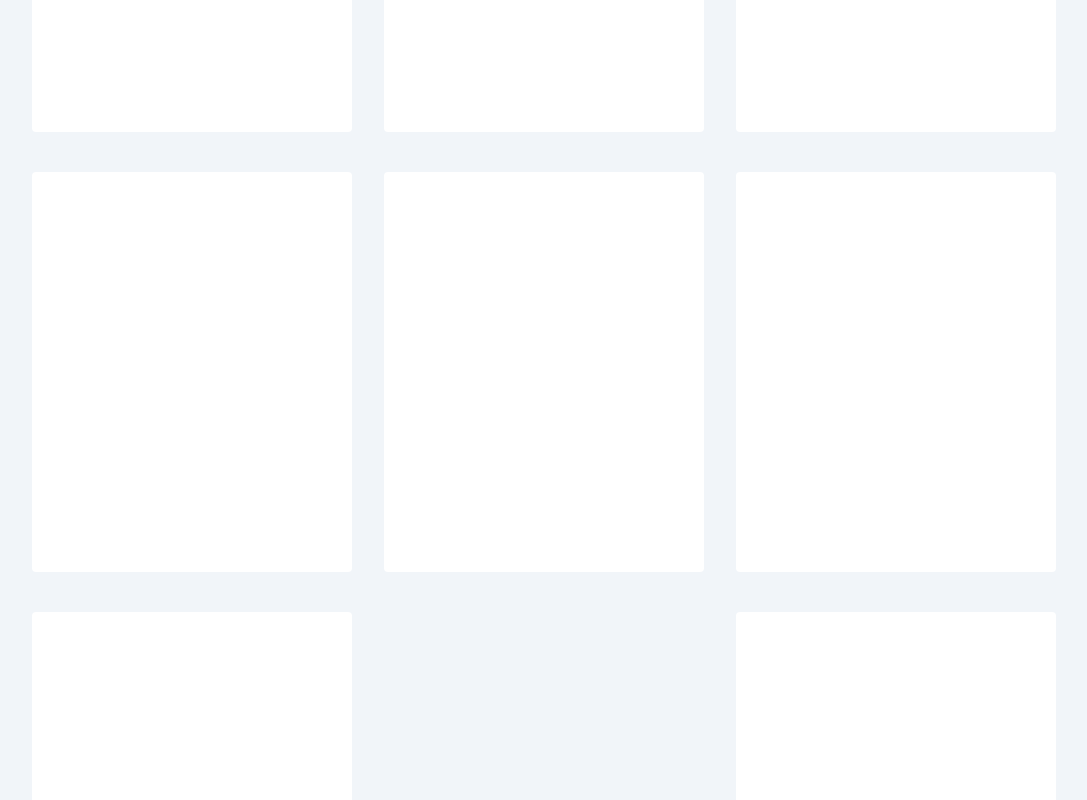
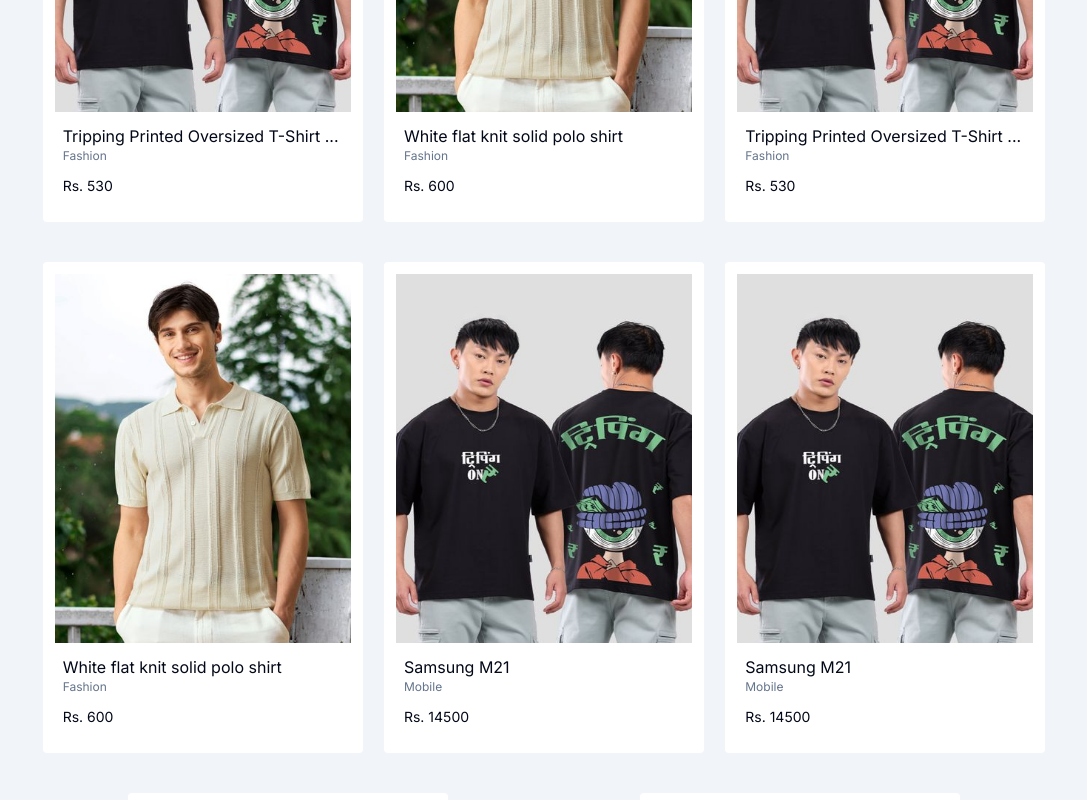
Before and after one commit to Abhisek0721/swiftkart, a Next.js app: page / in a window 1280 px wide. Shown: the part 1000-1800 px from the top of the page, without its empty margins (96-1183 px from the left). Built offline with nearby package versions, Linux system fonts and the light colour scheme.

Commit message:
feat: product card layout

```diff
--- a/src/app/data/products.json
+++ b/src/app/data/products.json
@@ -1,42 +1,58 @@
 [
     {
-        "productName": "Samsung M21",
-        "productPrice": 14500,
-        "productDescription": "This is product description"
+        "productName": "Tripping Printed Oversized T-Shirt For Men",
+        "productCategory": "fashion",
+        "productPrice": 530,
+        "productDescription": "This is product description",
+        "url": "/products/tshirt.jpg"
+    },
+    {
+        "productName": "White flat knit solid polo shirt",
+        "productCategory": "fashion",
+        "productPrice": 600,
+        "productDescription": "This is product description",
+        "url": "/products/white_flat_knit_solid_polo_shirt.jpg"
+    },
+    {
+        "productName": "Tripping Printed Oversized T-Shirt For Men",
+        "productCategory": "fashion",
+        "productPrice": 530,
+        "productDescription": "This is product description",
+        "url": "/products/tshirt.jpg"
+    },
+    {
+        "productName": "White flat knit solid polo shirt",
+        "productCategory": "fashion",
+        "productPrice": 600,
+        "productDescription": "This is product description",
+        "url": "/products/white_flat_knit_solid_polo_shirt.jpg"
     },
     {
         "productName": "Samsung M21",
+        "productCategory": "mobile",
         "productPrice": 14500,
-        "productDescription": "This is product description"
+        "productDescription": "This is product description",
+        "url": "/products/tshirt.jpg"
     },
     {
         "productName": "Samsung M21",
+        "productCategory": "mobile",
         "productPrice": 14500,
-        "productDescription": "This is product description"
+        "productDescription": "This is product description",
+        "url": "/products/tshirt.jpg"
     },
     {
         "productName": "Samsung M21",
+        "productCategory": "mobile",
         "productPrice": 14500,
-        "productDescription": "This is product description"
+        "productDescription": "This is product description",
+        "url": "/products/tshirt.jpg"
     },
     {
         "productName": "Samsung M21",
+        "productCategory": "mobile",
         "productPrice": 14500,
-        "productDescription": "This is product description"
-    },
-    {
-        "productName": "Samsung M21",
-        "productPrice": 14500,
-        "productDescription": "This is product description"
-    },
-    {
-        "productName": "Samsung M21",
-        "productPrice": 14500,
-        "productDescription": "This is product description"
-    },
-    {
-        "productName": "Samsung M21",
-        "productPrice": 14500,
-        "productDescription": "This is product description"
+        "productDescription": "This is product description",
+        "url": "/products/tshirt.jpg"
     }
 ]
--- a/src/app/page.tsx
+++ b/src/app/page.tsx
@@ -10,7 +10,7 @@ export default function Home() {
     <div className="">
 
       {/* Categories */}
-      <div id="categories" className="bg-background w-[80%] h-32 mx-auto rounded-sm flex justify-center items-center">
+      <div id="categories" className="bg-background w-[95%] sm:w-[80%] h-32 mx-auto rounded-sm hidden lg:flex justify-center items-center">
         {
           categories.map((category, index) => {
             return (
@@ -24,7 +24,7 @@ export default function Home() {
       </div>
 
       {/* Banner */}
-      <div id="banner" className="w-[80%] h-72 mx-auto rounded-sm mt-5 flex items-center light-shadow relative">
+      <div id="banner" className="w-[80%] -z-10 h-72 mx-auto rounded-sm mt-5 hidden lg:flex items-center light-shadow relative">
         <div className="absolute left-0 bg-white w-10 h-32 flex items-center justify-center cursor-pointer">
           <FiChevronLeft className="text-3xl" />
         </div>
@@ -37,9 +37,9 @@ export default function Home() {
       </div>
 
       {/* Products */}
-      <div id="products" className="w-[80%] mx-auto my-32 flex flex-wrap justify-between">
+      <div id="products" className="w-[85%] sm:w-[80%] mx-auto my-32 flex flex-wrap justify-between">
         {
-          product.map((product, index) => <ProductCard key={index} />)
+          product.map((product, index) => <ProductCard data={product} key={index} />)
         }
       </div>
     </div>
--- a/src/components/ProductCard.tsx
+++ b/src/components/ProductCard.tsx
@@ -1,7 +1,28 @@
-const ProductCard = ():JSX.Element => {
+import Image from "next/image";
+
+const ProductCard = (
+    {data}:{
+        data: {
+            productName: string,
+            productCategory: string,
+            productPrice: number,
+            productDescription: string,
+            url: string
+        }
+    }
+):JSX.Element => {
     return (
-        <div className="bg-background w-80 h-[400px] rounded-sm mt-10">
-
+        <div className="bg-background w-[100%] sm:w-80 h-auto mx-auto rounded-sm mt-10">
+            <img src={data.url} alt={data.productName} className="w-[100%] h-[80%] p-3 mx-auto" />
+            <div className="mx-5">
+                <div>
+                {
+                    (data.productName.length<=35)?(data.productName):(`${data.productName.slice(0,35)}...`)
+                }
+                </div>
+                <p className="text-slate-500 text-xs capitalize">{data.productCategory}</p>
+                <div className="mt-3 text-sm">{`Rs. ${data.productPrice.toString()}`}</div>
+            </div>
         </div>
     )
 }
--- a/src/components/modals/Login.tsx
+++ b/src/components/modals/Login.tsx
@@ -9,7 +9,7 @@ export default function Login({ toggleLoginModal, setToggleLoginModal }: {
   setToggleLoginModal: Function,
 }) {
   return (
-    <div className="w-[95%] sm:w-8/12 lg:w-4/12 fixed inset-0 mx-auto flex flex-col justify-center">
+    <div className="w-8/12 lg:w-4/12 fixed inset-0 mx-auto flex flex-col justify-center">
       <Dialog open={toggleLoginModal} onOpenChange={() => setToggleLoginModal(!toggleLoginModal)} >
         {
           toggleLoginModal &&
```
Also changed, not shown: public/products/tshirt.jpg (added), public/products/white_flat_knit_solid_polo_shirt.jpg (added).
